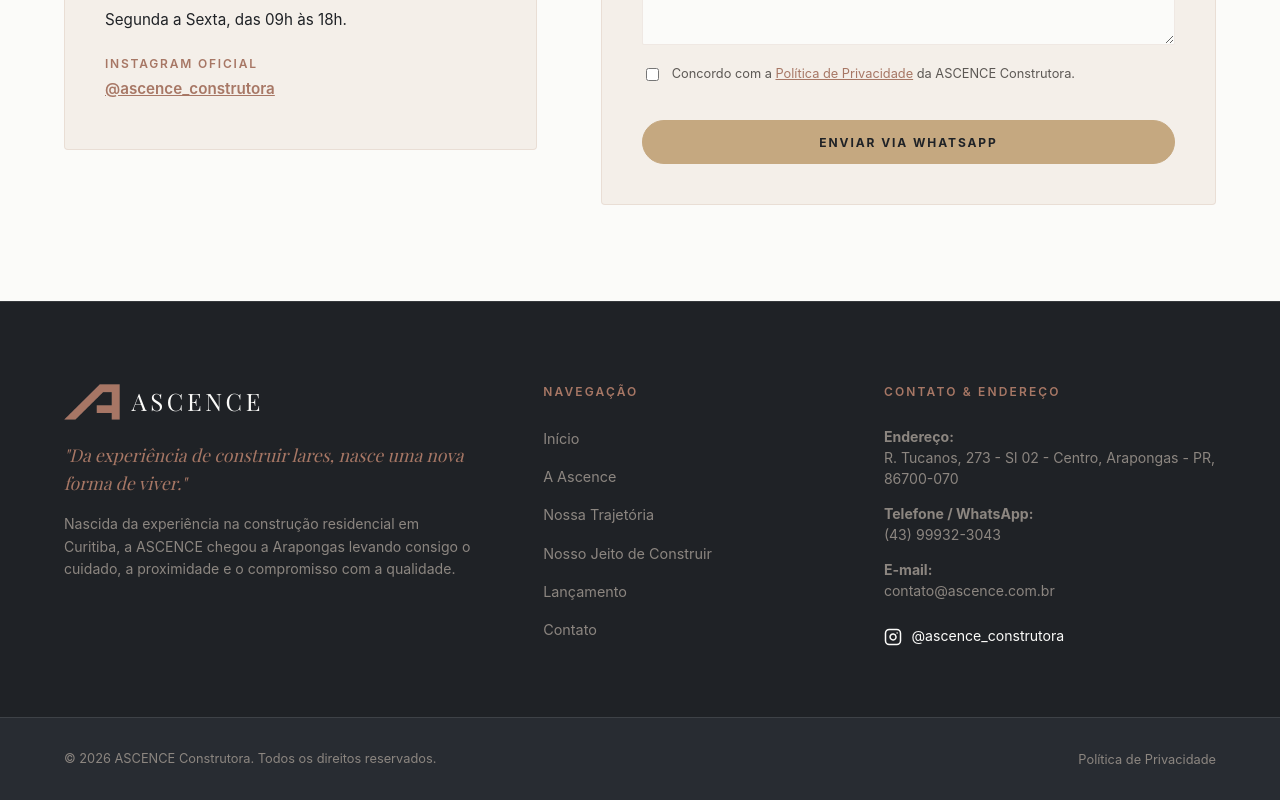
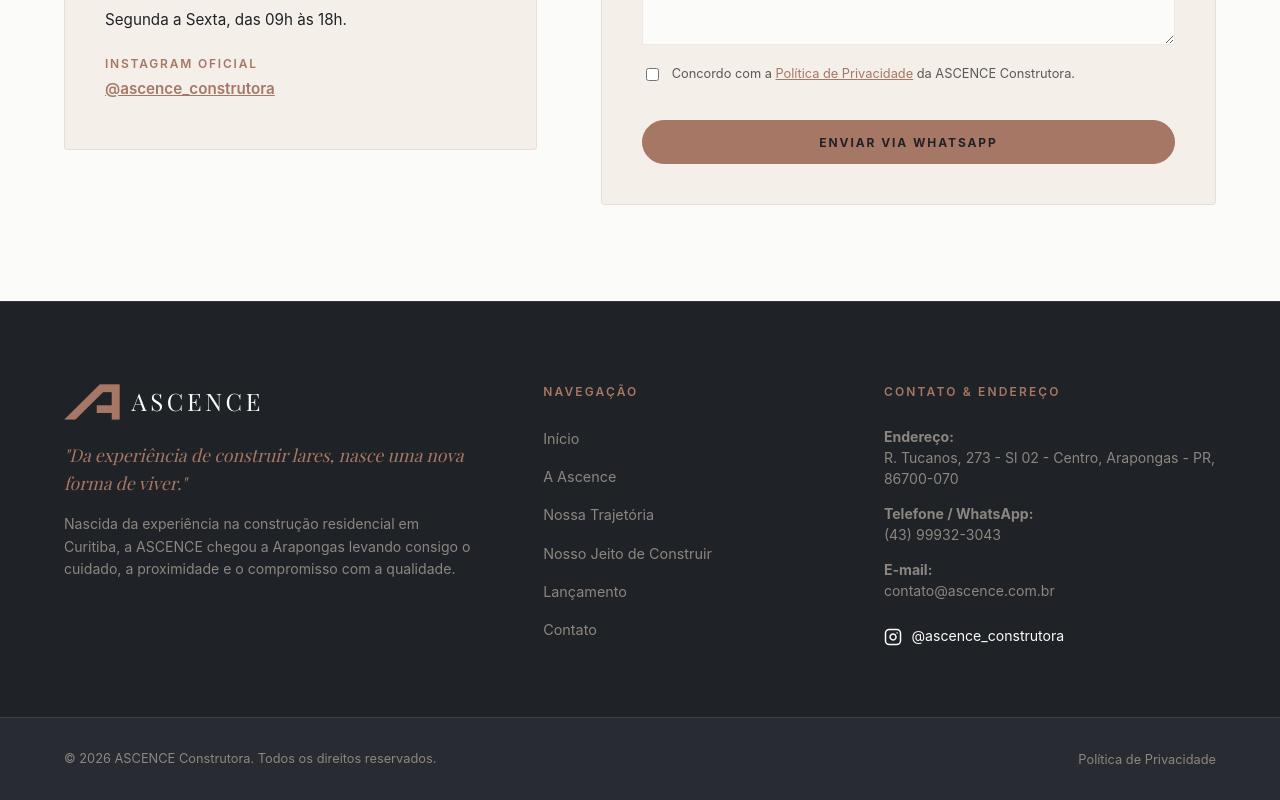
Before and after one commit to nickapmello/ascence-construtora, a React (Vite) app: page /contato in a window 1280 px wide. Shown: the part 920-1720 px from the top of the page. Built offline with nearby package versions, Linux system fonts and the light colour scheme; a web font is replaced by a local one.

Commit message:
fix: atualizacao exclusiva da classe .btn-gold para usar fundo e borda Rose #A77765 com texto #1F2226 e hover #1F2226

```diff
--- a/src/index.css
+++ b/src/index.css
@@ -9,8 +9,8 @@
   --text-secondary: #5c5854;
   --text-muted: #8c8680;
   --text-light: #fbfbf9;
-  --accent-gold: #c5a880;       /* Cobre Dourado / Beige Bronze (#C5A880) - Preservado para botões e fundos */
-  --accent-gold-dark: #a77765;  /* Rosé / Cobre Terracota Sofisticado (#A77765) - Utilizado para TEXTOS e HOVERS */
+  --accent-gold: #c5a880;       /* Cobre Dourado / Beige Bronze (#C5A880) */
+  --accent-gold-dark: #a77765;  /* Rosé / Cobre Terracota Sofisticado (#A77765) - Utilizado para TEXTOS, HOVERS e BOTÕES ROSÉ */
   --accent-gold-light: #eae3d9;
   --border-light: rgba(167, 119, 101, 0.15);
   --border-dark: rgba(251, 251, 249, 0.1);
@@ -171,16 +171,17 @@
   transform: translateY(-2px);
 }
 
+/* BOTÃO ROSÉ DA IDENTIDADE VISUAL (.btn-gold) */
 .btn-gold {
-  background-color: var(--accent-gold);
-  color: var(--bg-dark);
-  border: 1px solid var(--accent-gold);
+  background-color: #A77765;
+  border-color: #A77765;
+  color: #1F2226;
   font-weight: 700;
 }
 .btn-gold:hover {
-  background-color: var(--bg-dark);
-  color: #ffffff;
-  border-color: var(--bg-dark);
+  background-color: #1F2226;
+  border-color: #1F2226;
+  color: #FFFFFF;
   transform: translateY(-2px);
 }
 
```
